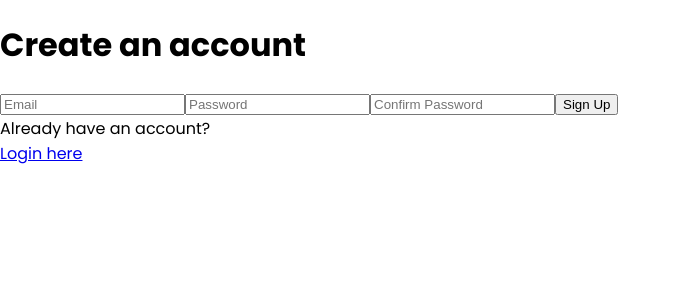
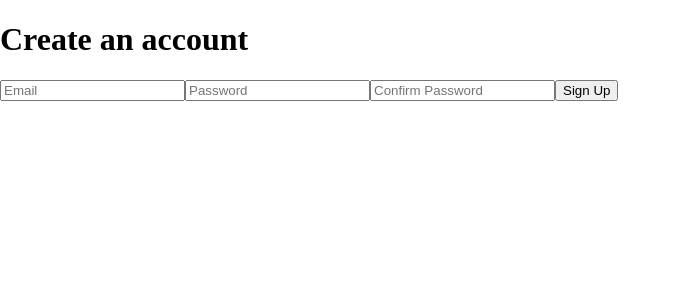
Before and after one commit to mrnobody0505/stockXtremeReact, a React (Create React App) app: page /signup in a window 1280 px wide. Shown: the top 300 px of the page, without its empty margins (0-681 px from the left). Built offline with nearby package versions, Linux system fonts and the light colour scheme.

Commit message:
Update authentication with error messages

```diff
--- a/package.json
+++ b/package.json
@@ -3,6 +3,7 @@
   "version": "0.1.0",
   "private": true,
   "dependencies": {
+    "@hookform/resolvers": "^3.1.1",
     "@testing-library/jest-dom": "^5.16.5",
     "@testing-library/react": "^13.4.0",
     "@testing-library/user-event": "^13.5.0",
@@ -14,10 +15,12 @@
     "firebase": "^9.22.2",
     "react": "^18.2.0",
     "react-dom": "^18.2.0",
+    "react-hook-form": "^7.45.0",
     "react-router-dom": "^6.13.0",
     "react-scripts": "5.0.1",
     "typescript": "^4.9.5",
-    "web-vitals": "^2.1.4"
+    "web-vitals": "^2.1.4",
+    "yup": "^1.2.0"
   },
   "scripts": {
     "start": "react-scripts start",
--- a/src/App.tsx
+++ b/src/App.tsx
@@ -5,6 +5,7 @@ import { Login } from './pages/login';
 import { Signup } from './pages/signup';
 import { Home } from './pages/home';
 import { ForgotPassword } from './pages/forgotPassword';
+import { SuccessfulSignup } from './pages/successfulSignup';
 
 
 function App() {
@@ -16,6 +17,7 @@ function App() {
           <Route path="/signup" element={<Signup />}/>
           <Route path="/home" element={<Home />}/>
           <Route path="/forgotPassword" element={<ForgotPassword />}/>
+          <Route path="/successfulSignup" element={<SuccessfulSignup />}/>
         </Routes>
       </Router>
     </div>
--- /dev/null
+++ b/src/components/auth/formSignup.jsx
@@ -0,0 +1,80 @@
+import { useForm } from "react-hook-form";
+import * as yup from "yup";
+import { yupResolver } from "@hookform/resolvers/yup";
+import { auth } from "../../config/firebase";
+import { useState } from "react";
+import { useNavigate } from "react-router-dom";
+import { createUserWithEmailAndPassword, fetchSignInMethodsForEmail } from "firebase/auth";
+export const FormSignup = () => {
+  const navigate = useNavigate();
+  const [emailError, setEmailError] = useState("");
+  const schema = yup.object().shape({
+    email: yup.string().email().required(),
+    password: yup.string()
+                 .min(6, "Password has to be at least 6 characters")
+                 .max(20, "Password is too long! Try another with less than 20 characters")
+                 .required("Your password is required!"),
+    confirmPassword: yup.string()
+                        .oneOf([yup.ref("password"), null], "Passwords don't match! Try again")
+                        .required("You have not confirmed your password")
+  });
+
+  const { register, handleSubmit, formState: {errors} } = useForm({
+    resolver: yupResolver(schema),
+  });
+
+  const isEmailRegistered = async (email) => {
+    try {
+      const userCredential = await fetchSignInMethodsForEmail(auth, email);
+      return userCredential.length > 0;
+    } catch (error) {
+      console.error('Error checking email:', error);
+      return false;
+    }
+  };
+
+  const onSubmit = async (data) => {
+    console.log(data);
+    const check = await isEmailRegistered(data.email);
+    if (!check) {
+        await createUserWithEmailAndPassword(auth, data.email, data.password);
+        navigate("/home");
+        console.log("success");
+        setEmailError("");
+    } else {
+        setEmailError("This email has been registered. Try another one.");
+    }
+  };
+  console.log(errors);
+  return (
+    <form onSubmit={handleSubmit(onSubmit)}>
+      <input
+        type="email"
+        placeholder="Email"
+        // value={email}
+        // onChange={(e) => setEmail(e.target.value)}
+        {...register("email")}
+      />
+      {emailError}
+      <input
+        type="password"
+        placeholder="Password"
+        // value={password}
+        // onChange={(e) => setPassword(e.target.value)}
+        {...register("password")}
+      />
+      {errors.password?.message}
+      <input
+        type="password"
+        placeholder="Confirm Password"
+        // value={cfPassword}
+        // onChange={(e) => setCfPassword(e.target.value)}
+        {...register("confirmPassword")}
+      />
+      <button type="submit">Sign Up</button>
+      {emailError}
+      {errors.password?.message}
+      {errors.confirmPassword?.message}
+    </form>
+  );
+};
--- /dev/null
+++ b/src/components/auth/protectedRoute.jsx
@@ -0,0 +1,2 @@
+import React from "react";
+import { Navigate } from "react-router-dom";
--- a/src/components/navbar/navbar.tsx
+++ b/src/components/navbar/navbar.tsx
@@ -2,11 +2,12 @@ import pageLogo from '../../public/Logo and Poster/StockXtreme Logo.png'
 import userProfile from '../../public/img/icon/default-user-profile.png'
 import SearchInput from '../searchInput/searchInput';
 import './navbar.css';
+import { Link } from 'react-router-dom';
 const Navbar = () => {
     return (
         <nav>
             <div className='logo-container'>
-                <img src={pageLogo} alt="" />
+                <Link to="/home"><img src={pageLogo} alt="" /></Link>
             </div>
 
             <SearchInput />
--- a/src/components/searchInput/searchInput.css
+++ b/src/components/searchInput/searchInput.css
@@ -28,6 +28,18 @@
   outline: none;
 }
 
+body {
+  margin: 0;
+  padding: 0;
+  font-family: "Lora";
+  -webkit-font-smoothing: antialiased;
+  -moz-osx-font-smoothing: grayscale;
+}
+
+code {
+  font-family: "Lora",
+    monospace;
+}
 
 @media screen and (max-width: 576px) {
   /* CSS styles for mobile phones */
--- a/src/components/searchInput/searchInput.tsx
+++ b/src/components/searchInput/searchInput.tsx
@@ -16,7 +16,7 @@ export interface Stock {
 const SearchInput = () => {
   const [value, setValue] = useState("");
   const [allStocks, setAllStocks] = useState<Stock[]>([]);
-  const [filteredStocks, setFilteredStocks] = useState<Stock[]>([]);
+  const [filteredStocks, setFilteredStocks] = useState<String[]>([]);
   useEffect(() => {
     const fetchStockData = async () => {
       try {
@@ -44,7 +44,7 @@ const SearchInput = () => {
     setValue(val);
     const sorted = allStocks.filter((stock: Stock) => {
       return stock.symbol.startsWith(val.toUpperCase());
-    });
+    }).map(data => data.symbol + " ," + data.name);
     setFilteredStocks(sorted)
   };
 
--- a/src/pages/forgotPassword.tsx
+++ b/src/pages/forgotPassword.tsx
@@ -1,11 +1,13 @@
 import { fetchSignInMethodsForEmail, sendPasswordResetEmail } from 'firebase/auth';
 import React, { useState } from 'react';
 import { auth } from '../config/firebase';
+import { Link } from 'react-router-dom';
 
 export const ForgotPassword = () => {
   const [email, setEmail] = useState('');
   const [successMessage, setSuccessMessage] = useState('');
   const [errorMessage, setErrorMessage] = useState('');
+  const [isSent, setIsSent] = useState(false);
 
   const isEmailRegistered = async (email: string) => {
     try {
@@ -27,6 +29,7 @@ export const ForgotPassword = () => {
     try {
       await sendPasswordResetEmail(auth, email);
       setSuccessMessage('Password reset email sent. Please check your inbox.');
+      setIsSent(true);
     } catch (error: any) {
       setErrorMessage(error.message);
     }
@@ -43,7 +46,7 @@ export const ForgotPassword = () => {
           onChange={(e) => setEmail(e.target.value)}
         />
         {successMessage && <p>{successMessage}</p>}
-        <button type="submit">Reset Password</button>
+        {isSent ? <Link to="/">Redirect to Login page</Link> : <button type="submit">Reset Password</button>}
       </form>
     </div>
   );
--- a/src/pages/signup.tsx
+++ b/src/pages/signup.tsx
@@ -1,72 +1,80 @@
 import { createUserWithEmailAndPassword, fetchSignInMethodsForEmail } from "firebase/auth";
 import { useState } from "react";
 import { Link, useNavigate } from "react-router-dom";
+import { FormSignup } from "../components/auth/formSignup";
 import { auth } from "../config/firebase";
 export const Signup = () => {
-    const [email, setEmail] = useState("");
-    const [password, setPassword] = useState("");
-    const [cfPassword, setCfPassword] = useState("");
-    const [passwordMismatch, setPasswordMismatch] = useState(false);
-    const [error, setError] = useState("");
-    const navigate = useNavigate();
-
-    const isEmailRegistered = async (email: string) => {
-        try {
-          const userCredential = await fetchSignInMethodsForEmail(auth, email);
-          return userCredential.length > 0;
-        } catch (error) {
-          console.error('Error checking email:', error);
-          return false;
-        }
-      };
-
-    const handleSignUp = async (e: any) => {
-        e.preventDefault(); //prevent the page from refreshing
-        const emailExist = await isEmailRegistered(email);
-        if (emailExist) {
-            setError('Email is already registered.');
-            return;
-        }
-        if (password !== cfPassword) {
-            setPasswordMismatch(true);
-            setError("Password does not match!");
-            return;
-        }
-        try {
-            await createUserWithEmailAndPassword(auth, email, password);
-            navigate("/home");
-        } catch (err) {
-            console.log(err);
-        }
-    }
 
     return (
         <div>
             <h1>Create an account</h1>
-            <form onSubmit={handleSignUp}>
-                <input
-                    type="email"
-                    placeholder="Email"
-                    value={email}
-                    onChange={(e) => setEmail(e.target.value)}
-                />
-                <input
-                    type="password"
-                    placeholder="Password"
-                    value={password}
-                    onChange={(e) => setPassword(e.target.value)}
-                />
-                <input
-                    type="password"
-                    placeholder="Confirm Password"
-                    value={cfPassword}
-                    onChange={(e) => setCfPassword(e.target.value)}
-                />
-                {error && <p>{error}</p>}
-                <button type="submit">Sign Up</button>
-            </form>
-            <div>Already have an account?</div>
-            <Link to="/">Login here</Link>
+            <FormSignup />
         </div>
-    )
+    );
+    {/* // const [email, setEmail] = useState("");
+    // const [password, setPassword] = useState("");
+    // const [cfPassword, setCfPassword] = useState("");
+    // const [passwordMismatch, setPasswordMismatch] = useState(false);
+    // const [error, setError] = useState("");
+    // const navigate = useNavigate();
+
+    // const isEmailRegistered = async (email: string) => {
+    //     try {
+    //       const userCredential = await fetchSignInMethodsForEmail(auth, email);
+    //       return userCredential.length > 0;
+    //     } catch (error) {
+    //       console.error('Error checking email:', error);
+    //       return false;
+    //     }
+    //   };
+
+    // const handleSignUp = async (e: any) => {
+    //     e.preventDefault(); //prevent the page from refreshing
+    //     const emailExist = await isEmailRegistered(email);
+    //     if (emailExist) {
+    //         setError('Email is already registered.');
+    //         return;
+    //     }
+    //     if (password !== cfPassword) {
+    //         setPasswordMismatch(true);
+    //         setError("Password does not match!");
+    //         return;
+    //     }
+    //     try {
+    //         await createUserWithEmailAndPassword(auth, email, password);
+    //         navigate("/home");
+    //     } catch (err) {
+    //         console.log(err);
+    //     }
+    // }
+
+    // return (
+    //     <div>
+    //         <h1>Create an account</h1>
+    //         <form onSubmit={handleSignUp}>
+    //             <input
+    //                 type="email"
+    //                 placeholder="Email"
+    //                 value={email}
+    //                 onChange={(e) => setEmail(e.target.value)}
+    //             />
+    //             <input
+    //                 type="password"
+    //                 placeholder="Password"
+    //                 value={password}
+    //                 onChange={(e) => setPassword(e.target.value)}
+    //             />
+    //             <input
+    //                 type="password"
+    //                 placeholder="Confirm Password"
+    //                 value={cfPassword}
+    //                 onChange={(e) => setCfPassword(e.target.value)}
+    //             />
+    //             {error && <p>{error}</p>}
+    //             <button type="submit">Sign Up</button>
+    //         </form>
+    //         <div>Already have an account?</div>
+    //         <Link to="/">Login here</Link>
+    //     </div>
+    // ) */}
 }
--- /dev/null
+++ b/src/pages/successfulSignup.tsx
@@ -0,0 +1,10 @@
+import { Link } from "react-router-dom";
+
+export const SuccessfulSignup = () => {
+    return (
+        <div>
+            <h1>Your account has been successfully created! Redirect to homepage</h1>
+            <Link to="/home">here</Link>
+        </div>
+    );
+}
```
Also changed, not shown: src/components/auth/emailLogin.jsx (renamed from src/components/auth/emailLogin.tsx, +5 -3 lines), src/components/searchInput/searchInputList.tsx (+5 -5 lines), 1 other file (tests, documents, lock files or other folders).
